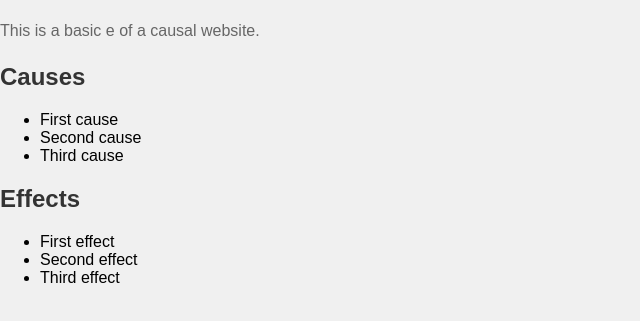
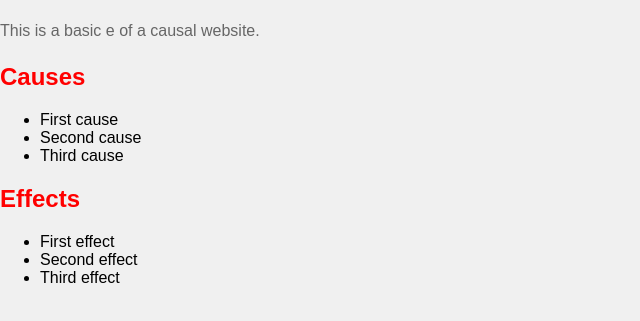
Before and after one commit to MJsales/carlson, a plain HTML site: page index.html in a window 1280 px wide. Shown: the part 81-402 px from the top of the page, without its empty margins (0-640 px from the left). Drawn offline with Linux system fonts and the light colour scheme.

Commit message:
Update css.css

```diff
--- a/css.css
+++ b/css.css
@@ -8,7 +8,7 @@ body {
 
 /* Styles for heading elements */
 h1, h2, h3 {
-  color: #333333;
+  color: #FF0000;
   margin-bottom: 10;
 }
 
```
